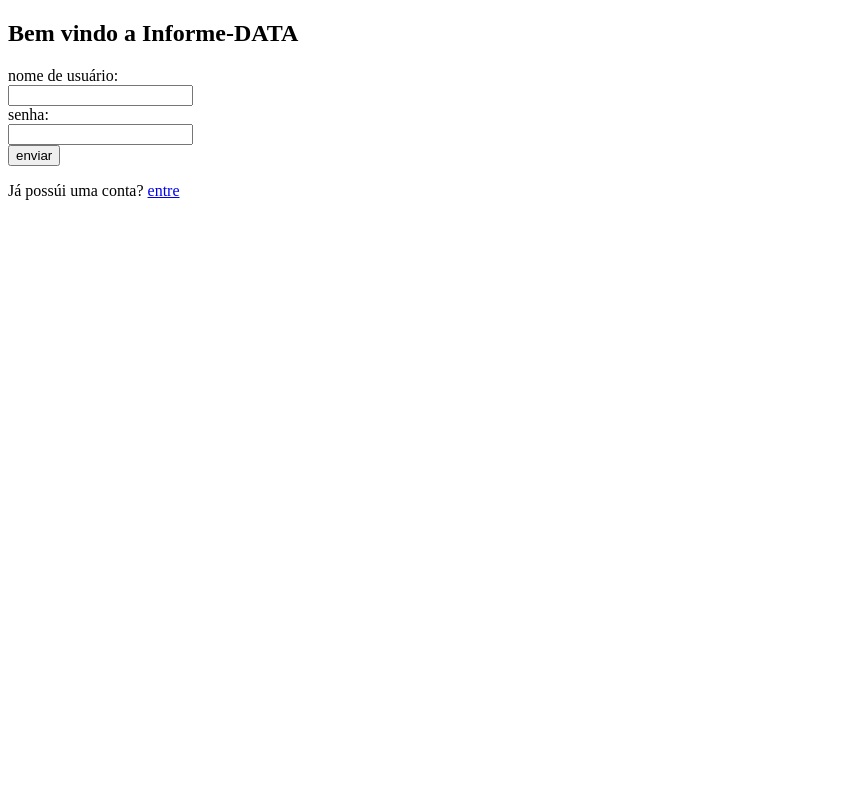
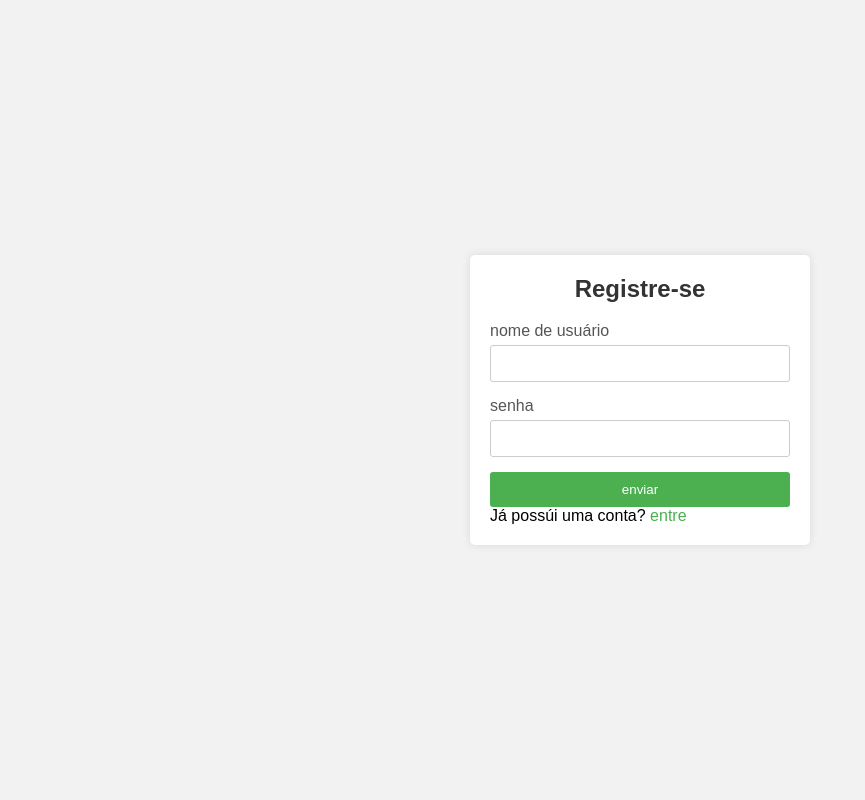
Before and after one commit to Diogenes99/Projeto-Banco-de-Dados-, a PHP site: page / in a window 1280 px wide. Shown: the whole page, without its empty margins (0-865 px from the left). Run offline with PHP 8.4, Linux system fonts and the light colour scheme.

Commit message:
Update index.php

```diff
--- a/index.php
+++ b/index.php
@@ -8,18 +8,93 @@ include("database.php");
   <meta charset="UTF-8">
   <meta name="viewport" content="width=device-width, initial-scale=1.0">
   <title>Document</title>
+  <style>
+    body {
+      font-family: Arial, sans-serif;
+      background-color: #f2f2f2;
+      display: flex;
+      justify-content: center;
+      align-items: center;
+      height: 100vh;
+      margin: 0;
+    }
+
+    .registrar {
+      background-color: #ffffff;
+      padding: 20px;
+      border-radius: 5px;
+      box-shadow: 0 0 10px rgba(0, 0, 0, 0.1);
+      width: 300px;
+    }
+
+    .registrar h2 {
+      margin-top: 0;
+      text-align: center;
+      color: #333;
+    }
+
+    .registrar p {
+      margin: 15px 0;
+    }
+
+    .registrar label {
+      display: block;
+      margin-bottom: 5px;
+      color: #555;
+    }
+
+    .registrar input[type="text"],
+    .registrar input[type="password"] {
+      width: 100%;
+      padding: 10px;
+      border: 1px solid #ccc;
+      border-radius: 3px;
+      box-sizing: border-box;
+    }
+
+    .registrar input[type="submit"] {
+      width: 100%;
+      padding: 10px;
+      background-color: #4CAF50;
+      color: white;
+      border: none;
+      border-radius: 3px;
+      cursor: pointer;
+    }
+
+    .registrar input[type="submit"]:hover {
+      background-color: #45a049;
+    }
+
+    .registrar a {
+      color: #4CAF50;
+      text-decoration: none;
+    }
+
+    .registrar a:hover {
+      text-decoration: underline;
+    }
+  </style>
 </head>
 
-<p>
 <form action="<?php htmlspecialchars($_SERVER["PHP_SELF"]) ?>" method="POST">
-  <h2>Bem vindo a Informe-DATA</h2>
-  nome de usuário:<br>
-  <input type="text" name="username"><br>
-  senha:<br>
-  <input type="password" name="password"><br>
-  <input type="submit" name="submit" value="enviar">
+
+  <div class="registrar">
+    <h2>Registre-se</h2>
+    <p>
+      <label for="usuario">nome de usuário</label>
+      <input type="text" name="username">
+    </p>
+    <p>
+      <label for="senha">senha</label>
+      <input type="password" name="password"><br>
+    </p>
+    <input type="submit" name="submit" value="enviar">
+
 </form>
-<p>Já possúi uma conta? <a href="login.php"> entre</a> </p>
+Já possúi uma conta? <a href="login.php"> entre</a>
+</div>
+
 </body>
 
 </html>
```
